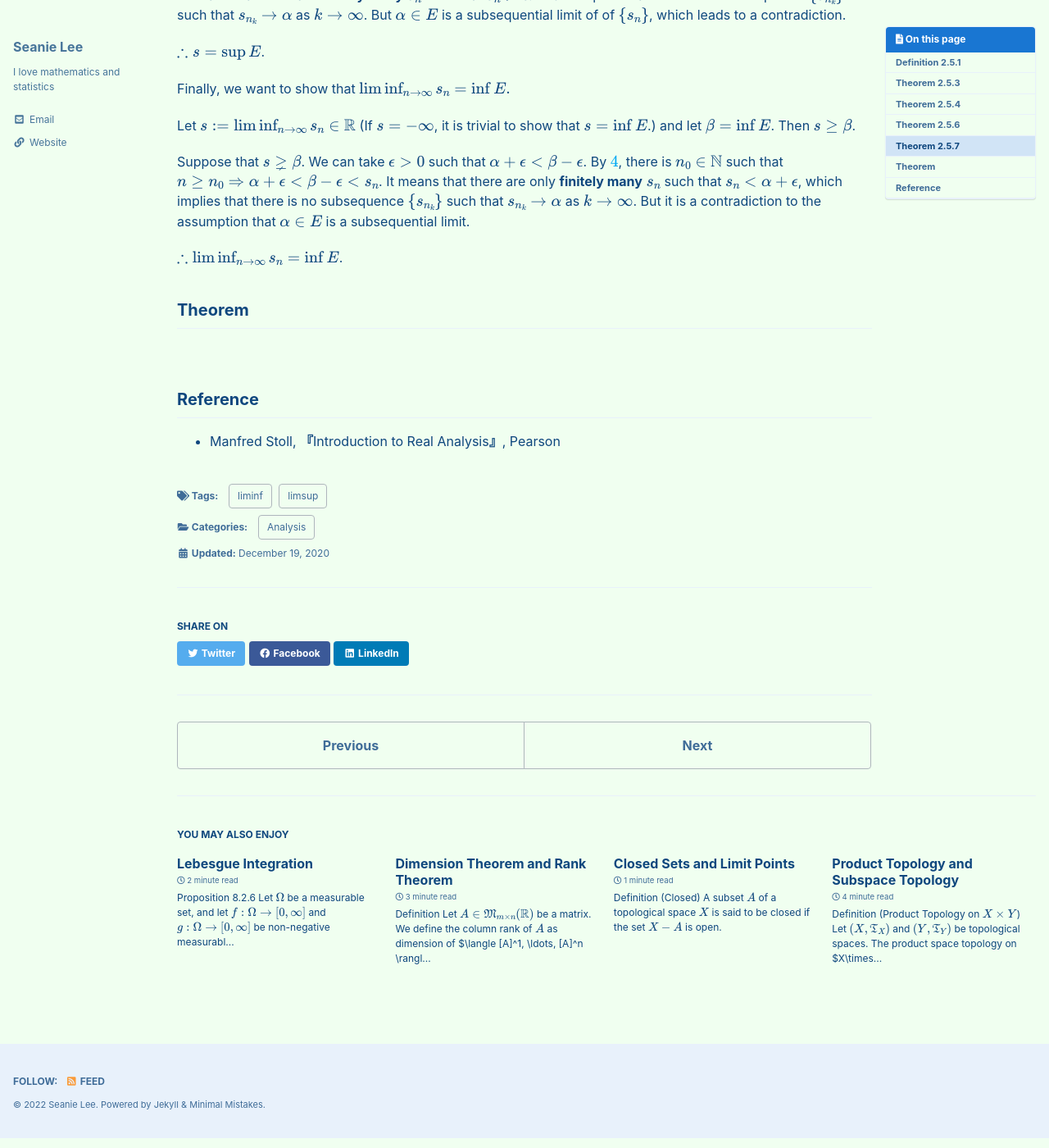
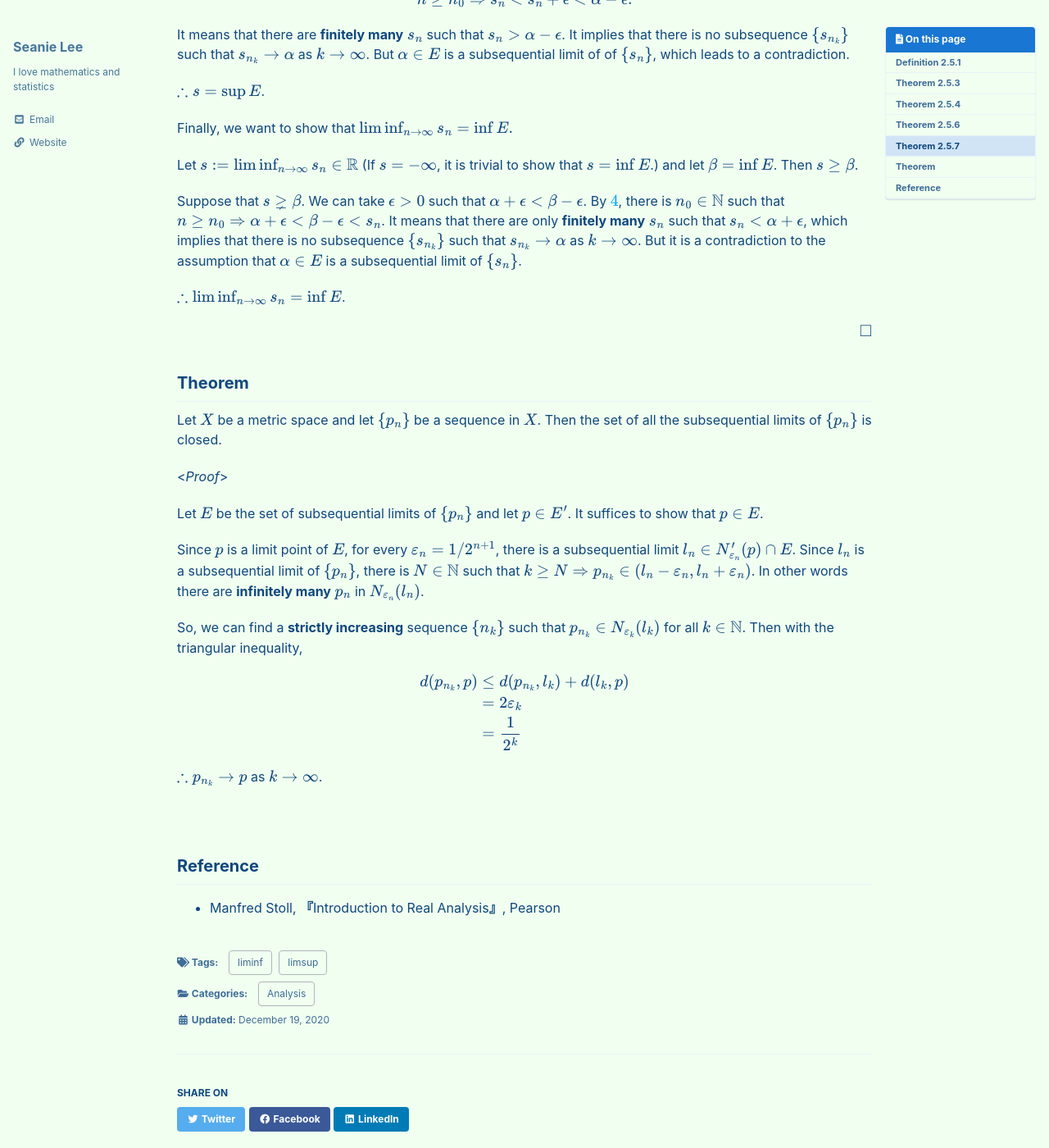
Before and after one commit to seanie12/blog, a Jekyll site: the page built from _posts/2020-12-19-limsup-liminf.md, in a window 1280 px wide and 1400 px high, scrolled down 6043 px. Shown: the whole window at 82% size. Built offline with Jekyll 4.4.1, drawn with Linux system fonts in a browser that asks for light colours; cached includes are drawn as plain includes; formulas are drawn with MathJax 3; some of the changed text lies outside the part shown.

Commit message:
Update 2020-12-19-limsup-liminf.md

```diff
--- a/_posts/2020-12-19-limsup-liminf.md
+++ b/_posts/2020-12-19-limsup-liminf.md
@@ -369,13 +369,34 @@ Finally, we want to show that $\liminf_{n\to\infty} s_n=\inf E.$
 Let $s:=\liminf_{n\to\infty}s_n\in\mathbb{R}$ (If $s=-\infty$, it is trivial to show that $s=\inf E$.) and let $\beta=\inf E$. Then $s\geq \beta$.
 
 
-Suppose that $s \gneq\beta$. We can take $\epsilon>0$ such that $\alpha+\epsilon < \beta -\epsilon$. By $\ref{eq:4}$, there is $n_0\in\mathbb{N}$ such that $n\geq n_0 \Rightarrow \alpha + \epsilon < \beta-\epsilon < s_n$. It means that there are only **finitely many** $s_n$ such that $s_n < \alpha +\epsilon$, which implies that there is no subsequence $\\{s_{n_k}\\}$ such that $s_{n_k}\to\alpha$ as $k\to\infty$. But it is a contradiction to the assumption that $\alpha\in E$ is a subsequential limit.
+Suppose that $s \gneq\beta$. We can take $\epsilon>0$ such that $\alpha+\epsilon < \beta -\epsilon$. By $\ref{eq:4}$, there is $n_0\in\mathbb{N}$ such that $n\geq n_0 \Rightarrow \alpha + \epsilon < \beta-\epsilon < s_n$. It means that there are only **finitely many** $s_n$ such that $s_n < \alpha +\epsilon$, which implies that there is no subsequence $\\{s_{n_k}\\}$ such that $s_{n_k}\to\alpha$ as $k\to\infty$. But it is a contradiction to the assumption that $\alpha\in E$ is a subsequential limit of $\\{s_n\\}$.
 
 $\therefore \liminf_{n\to\infty}s_n =\inf E$.
 
-## Theorem
+$$\tag*{$\square$}$$
 
 
+
+## Theorem
+Let $X$ be a metric space and let $\\{p_n\\}$ be a sequence in $X$. Then the set of all the subsequential limits of $\\{p_n\\}$ is closed.
+
+<*Proof*>
+
+Let $E$ be the set of subsequential limits of $\\{p_n\\}$ and let $p\in E^\prime$. It suffices to show that $p\in E$.
+
+Since $p$ is a limit point of $E$, for every $\varepsilon_n=1/2^{n+1}$, there is a subsequential limit $l_n\in N^\prime_{\varepsilon_n}(p)\cap E$. Since $l_n$ is a subsequential limit of $\\{p_n\\}$, there is $N\in\mathbb{N}$ such that $k\geq N \Rightarrow p_{n_k} \in (l_n-\varepsilon_n, l_n +\varepsilon_n)$. In other words there are **infinitely many** $p_{n}$ in $N_{\varepsilon_n}(l_n)$.
+
+So, we can find a **strictly increasing** sequence $\\{n_k\\}$ such that $p_{n_k}\in N_{\varepsilon_k}(l_k)$ for all $k\in\mathbb{N}$. Then with the triangular inequality,
+
+$$
+\begin{align*}
+d(p_{n_k}, p) &\leq d(p_{n_k}, l_k) + d(l_k, p) \\
+&=2\varepsilon_k \\
+&= \frac{1}{2^k}
+\end{align*}
+$$
+
+$\therefore p_{n_k}\to p$ as $k\to\infty$.
 
 $$\tag*{$\square$}$$
 ## Reference
```
